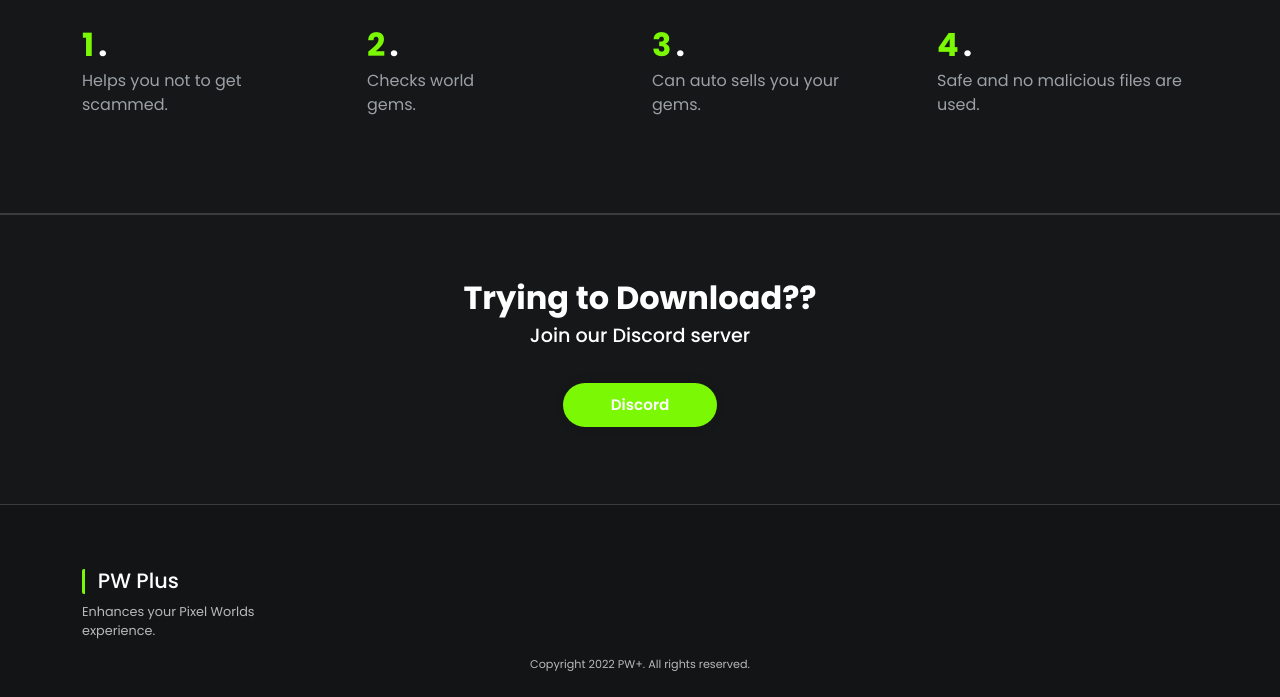
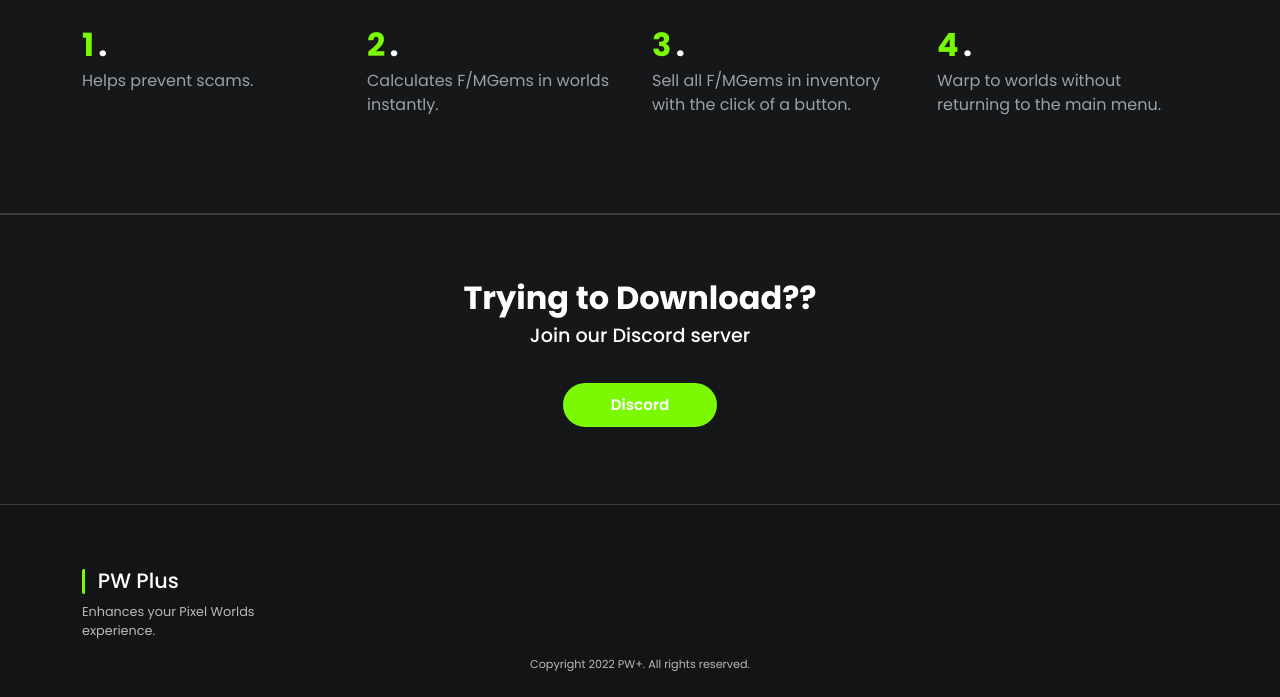
Before and after one commit to pw-plus-host/5uyrg28yufr, a plain HTML site: page index.html in a window 1280 px wide. Shown: the part 1313-2010 px from the top of the page. Drawn offline with nearby package versions, Linux system fonts and the light colour scheme.

Commit message:
Add files via upload

```diff
--- a/index.html
+++ b/index.html
@@ -125,28 +125,28 @@
                     <div class="box">
                         <span>1</span>
                         <span>.</span>
-                        <p>Helps you not to get<br> scammed.</p>
+                        <p>Helps prevent scams.</p>
                     </div>
                 </div>
                 <div class="col-lg-3 col-sm-6" data-aos="fade-up" data-aos-duration="700" data-aos-delay="250">
                     <div class="box">
                         <span>2</span>
                         <span>.</span>
-                        <p>Checks world <br> gems.</p>
+                        <p>Calculates F/MGems in worlds instantly.</p>
                     </div>
                 </div>
                 <div class="col-lg-3 col-sm-6" data-aos="fade-up" data-aos-duration="700" data-aos-delay="500">
                     <div class="box">
                         <span>3</span>
                         <span>.</span>
-                        <p>Can auto sells you your <br> gems.</p>
+                        <p>Sell all F/MGems in inventory with the click of a button.</p>
                     </div>
                 </div>
                 <div class="col-lg-3 col-sm-6" data-aos="fade-up" data-aos-duration="700" data-aos-delay="750">
                     <div class="box">
                         <span>4</span>
                         <span>.</span>
-                        <p>Safe and no malicious files are <br>used.</p>
+                        <p>Warp to worlds without returning to the main menu.</p>
                     </div>
                 </div>
             </div>
```
